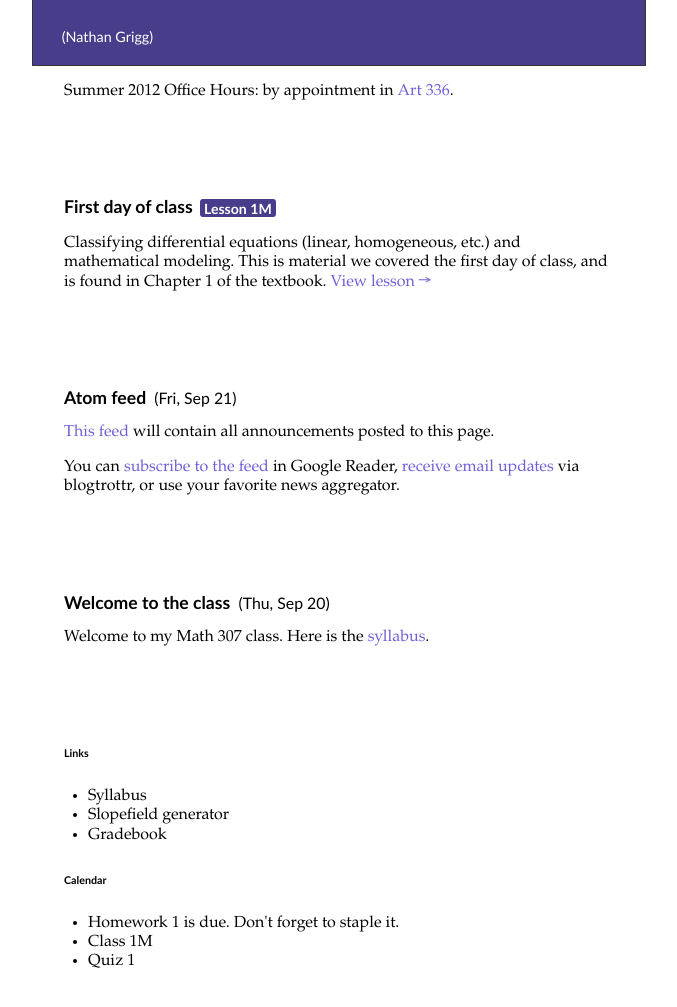
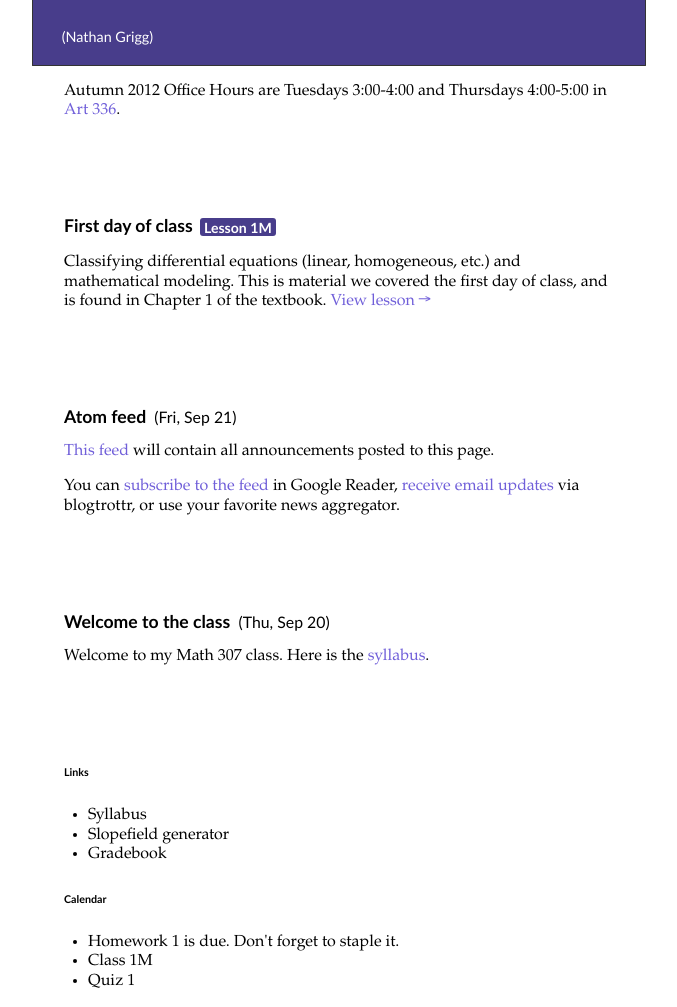
Before and after one commit to nathangrigg/website, a Jekyll site: the page built from math307/au12/index.html, in a window 1280 px wide. Shown: the whole page, without its empty margins (301-978 px from the left). Built offline with Jekyll 4.4.1, drawn with Linux system fonts in a browser that asks for light colours; nearby versions of some CDN libraries.

Commit message:
Change office hours

```diff
--- a/_includes/office-hours.html
+++ b/_includes/office-hours.html
@@ -1,3 +1,3 @@
-Summer 2012 Office Hours: by appointment in
+Autumn 2012 Office Hours are Tuesdays 3:00-4:00 and Thursdays 4:00-5:00 in
 <a href="http://www.washington.edu/maps/?l=ART" title="Campus map">Art</a>
-<a href="{{ site.url }}/files/img/art3.png" title="Floor plan">336</a>.
+<a href="{{ site.url }}/files/img/art3.png" title="Floor plan">336</a>.</p>
```
